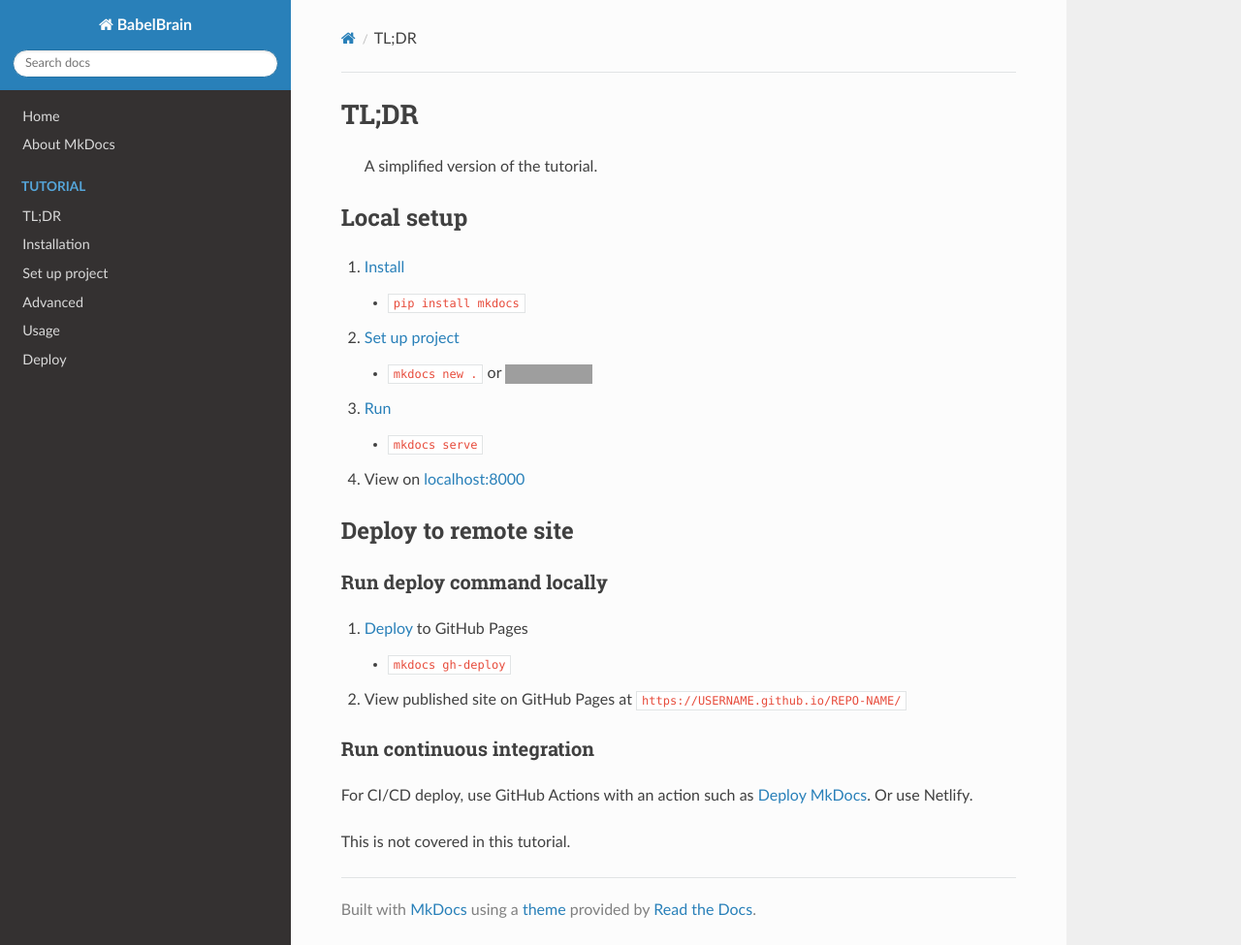
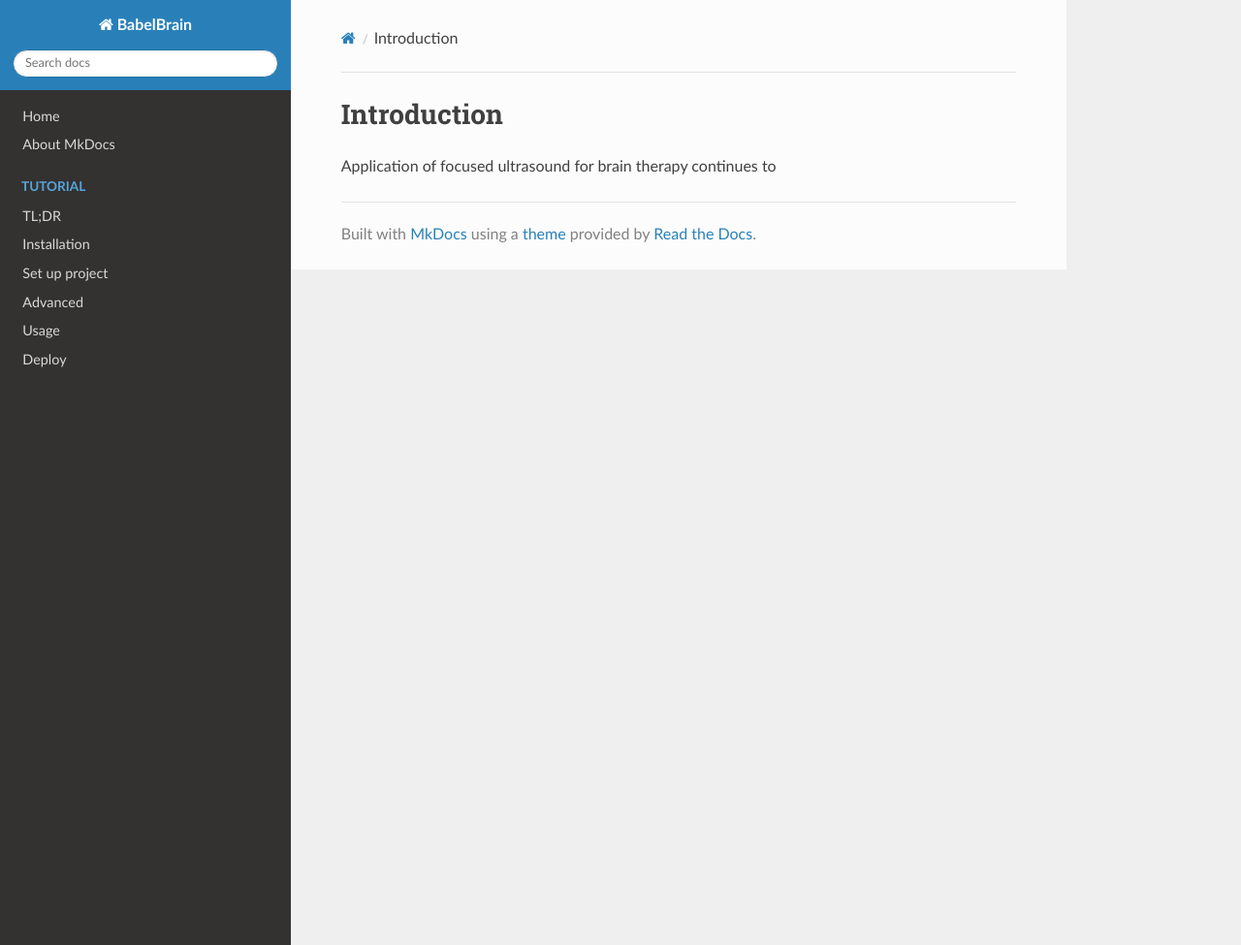
Before and after one commit to ProteusMRIgHIFU/BabelBrain, an MkDocs documentation site: the page built from docs/docs/tutorial/Introduction.md, in a window 1280 px wide and 975 px high. Shown: the whole window at 97% size. Built offline with MkDocs 1.6.1, drawn with Linux system fonts in a browser that asks for light colours; nearby versions of some CDN libraries; grey boxes are pictures that could not be loaded.

Commit message:
small extra doc

```diff
--- a/docs/docs/tutorial/Introduction.md
+++ b/docs/docs/tutorial/Introduction.md
@@ -1,28 +1,2 @@
-# TL;DR
-> A simplified version of the tutorial.
-
-
-## Local setup
-
-1. [Install](installation.md)
-    - `pip install mkdocs`
-2. [Set up project](setup-project.md)
-    - `mkdocs new .` or [![Use this template](https://img.shields.io/badge/Use_this_template-2ea44f&logo=github)](https://github.com/MichaelCurrin/mkdocs-quickstart/generate)
-3. [Run](usage.md)
-    - `mkdocs serve`
-4. View on [localhost:8000](http://localhost:8000)
-
-
-## Deploy to remote site
-
-### Run deploy command locally
-
-1. [Deploy](deploy.md) to GitHub Pages
-    - `mkdocs gh-deploy`
-2. View published site on GitHub Pages at `https://USERNAME.github.io/REPO-NAME/`
-
-### Run continuous integration
-
-For CI/CD deploy, use GitHub Actions with an action such as [Deploy MkDocs](https://github.com/marketplace/actions/deploy-mkdocs). Or use Netlify.
-
-This is not covered in this tutorial.
+# Introduction
+Application of focused ultrasound for brain therapy continues to
```
Also changed, not shown: docs/docs/index.md (+5 -1 lines), docs/docs/tutorial/installation.md (+23 -62 lines), README.md, docs/docs/LGPI-target.png (added).
